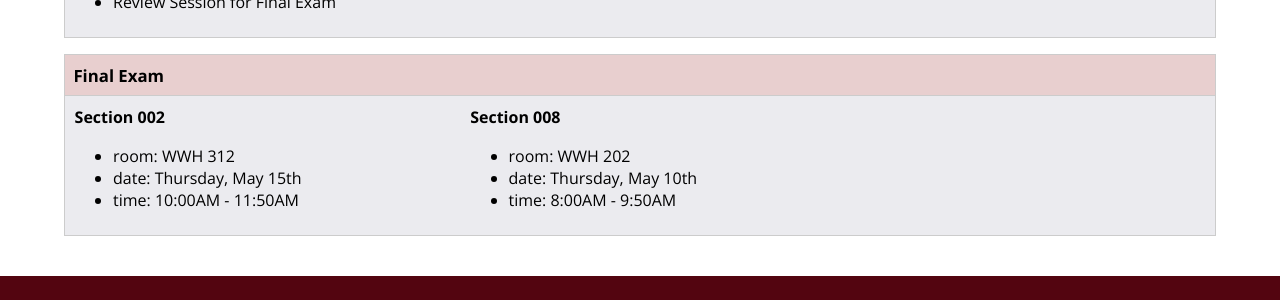
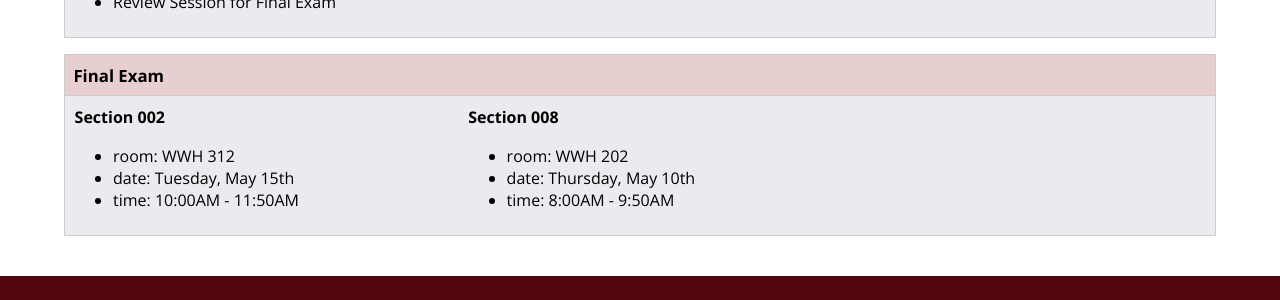
Before and after one commit to foureyes/csci-ua.0002-spring2018-002-008, a Jekyll site: the page built from schedule.markdown, in a window 1280 px wide and 900 px high, scrolled down 8688 px. Shown: the part 492-792 px from the top of the window. Built offline with Jekyll 4.4.1, drawn with Linux system fonts in a browser that asks for light colours.

Commit message:
fix final exam date

```diff
--- a/_config.yml
+++ b/_config.yml
@@ -29,7 +29,7 @@ email: "jversoza at cs dot nyu dot edu"
 
 # finals
 final_schedule: https://cs.nyu.edu/dynamic/courses/exams/?semester=spring_2018
-final_date: Thursday, May 15th
+final_date: Tuesday, May 15th
 final_time: 10:00AM - 11:50AM
 final_room: WWH 312
 
```
